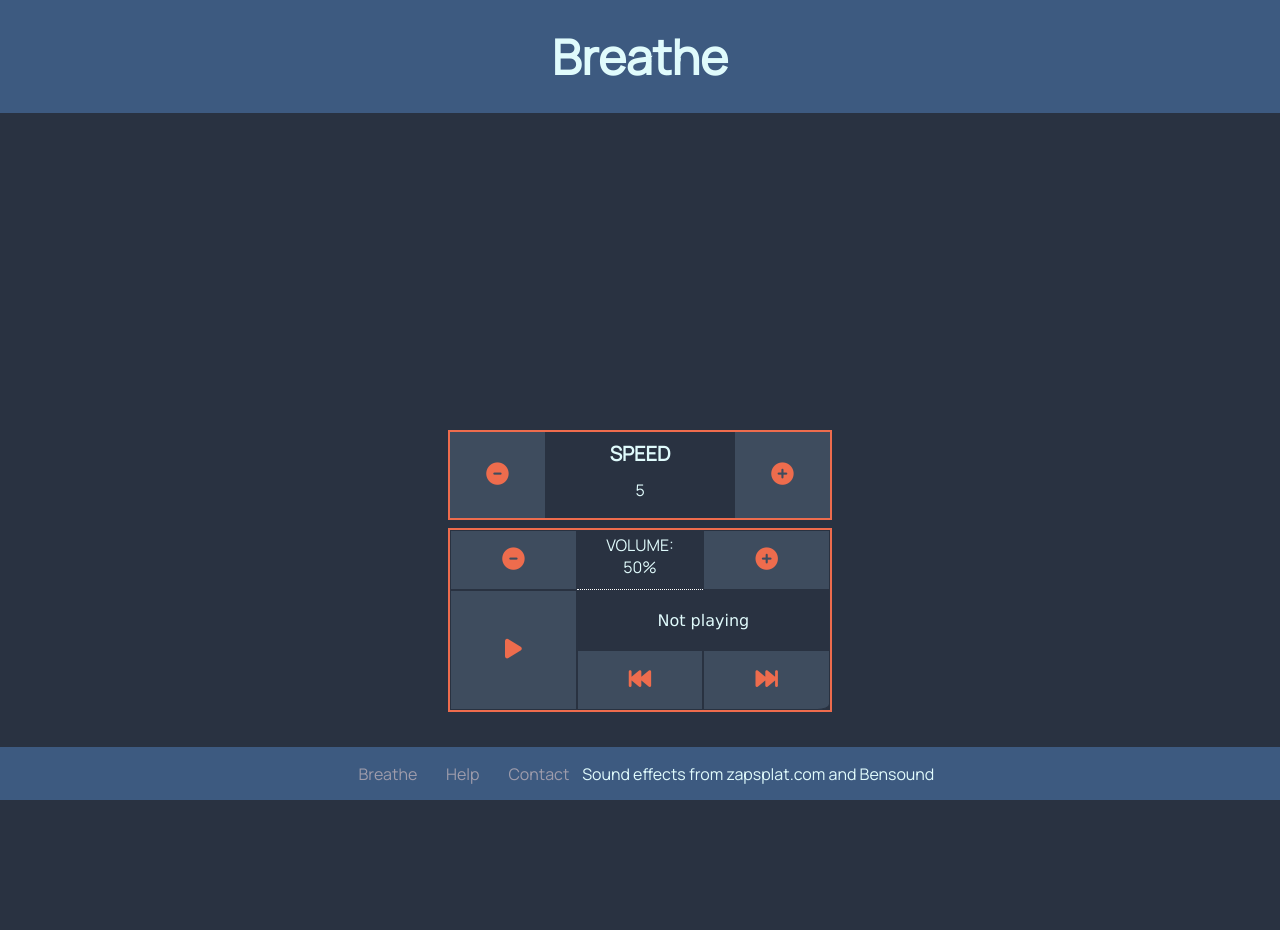
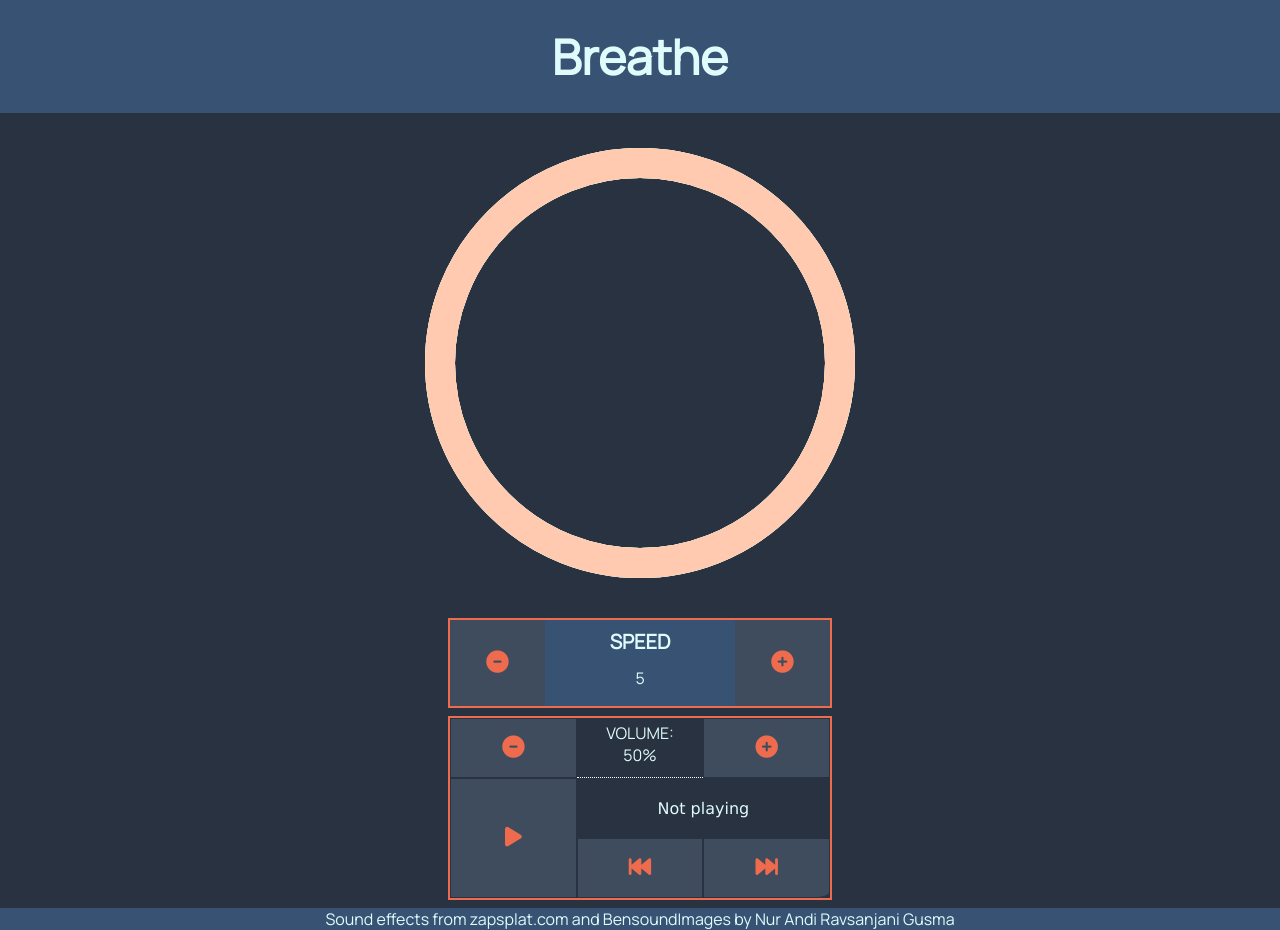
Before and after one commit to joshuajohnlee/breatheapp, a plain HTML site: page index.html in a window 1280 px wide. Before the commit the page ends 800 px from the top, so only its background shows below. Drawn offline with Linux system fonts and the light colour scheme; a web font is replaced by a local one.

Commit message:
created basic animated svg, does not control with js yet.

```diff
--- a/assets/css/breathestyles.css
+++ b/assets/css/breathestyles.css
@@ -15,6 +15,8 @@
 
 body {
     background-color: #293241;
+    /* background-image: url(../images/rain.jpg);
+    background-size: cover; */
     color:#E0FBFC;
     font-family: Manrope, Verdana, Geneva, Tahoma, sans-serif;
     margin: 0;
@@ -27,7 +29,7 @@ body {
 }
 
 header {
-    background-color:#3D5A80;
+    background-color:rgba(61, 90, 128, 0.8);
     padding: 3vh 0 3vh 0;
     color:#E0FBFC;
     font-size:3rem;
@@ -36,7 +38,7 @@ header {
 }
 
 footer {
-    background-color:#3D5A80;
+    background-color:rgba(61, 90, 128, 0.8);
     width: 100%;
     grid-row: 4;
     padding: 0;
@@ -57,6 +59,7 @@ footer {
 
 .controlblock {
     border: 2px solid #EE6C4D;
+    background-color:rgba(61, 90, 128, 0.8);
     margin: auto;
     margin-bottom: 1vh;
     display:grid;
--- a/index.html
+++ b/index.html
@@ -17,7 +17,7 @@
     </header>
 
     <div id="illustration">
-
+        <img src="./assets/images/animation.svg" />
     </div>
 
     <div id="controls">
@@ -51,15 +51,8 @@
     </div>
 
     <footer>
-        <nav>
-            <ul>
-                <li><a class="navlink" href="index.html">Breathe</a></li>
-                <li><a class="navlink" href="help.html">Help</a></li>
-                <li><a class="navlink" href="contact.html">Contact</a></li>
-            </ul>
-        </nav>
-
         <p>Sound effects from zapsplat.com and Bensound</p>
+        <p>Images by Nur Andi Ravsanjani Gusma</p>
     </footer>
 
     <audio id="audio1" data-title="Relaxing Music" loop aria-hidden="true">
```
Also changed, not shown: assets/images/animation.svg (added), 4 other files.
